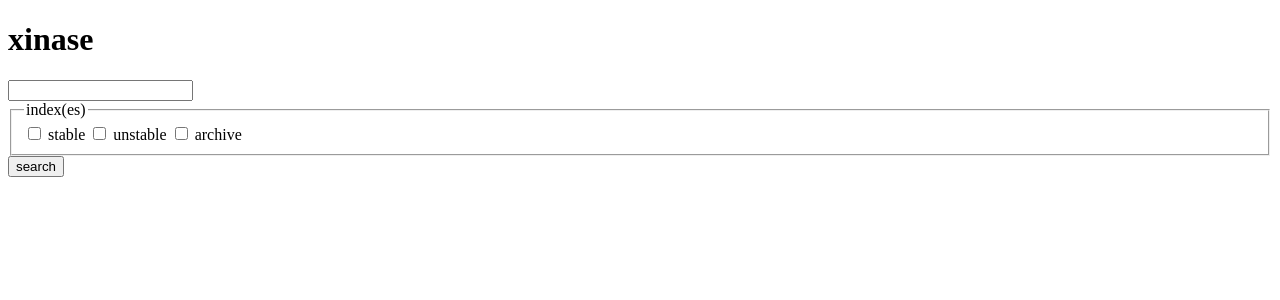
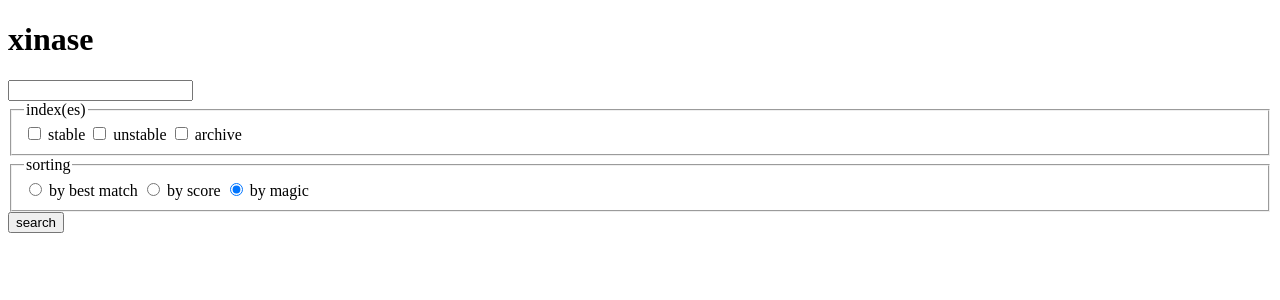
Before and after one commit to owdex/owdex, a Flask app: page / in a window 1280 px wide. Shown: the top 300 px of the page. Run offline with Flask 2, Linux system fonts and the light colour scheme.

Commit message:
add sorting radio selection

```diff
--- a/src/templates/home.html
+++ b/src/templates/home.html
@@ -22,6 +22,21 @@
                     archive
                 </label>
             </fieldset>
+            <fieldset>
+                <legend>sorting</legend>
+                <label>
+                    <input type="radio" name="sort" value="relevance">
+                    by best match
+                </label>
+                <label>
+                    <input type="radio" name="sort" value="relevance">
+                    by score
+                </label>
+                <label>
+                    <input type="radio" name="sort" value="relevance" checked>
+                    by magic
+                </label>
+            </fieldset>
             <input type="submit" value="search">
         </form>
     </body>
```
